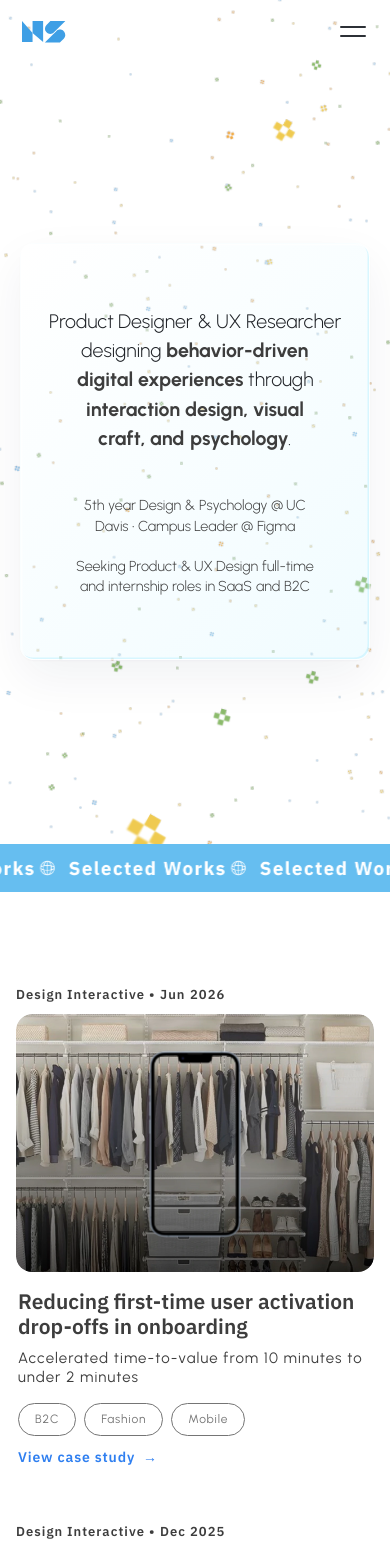
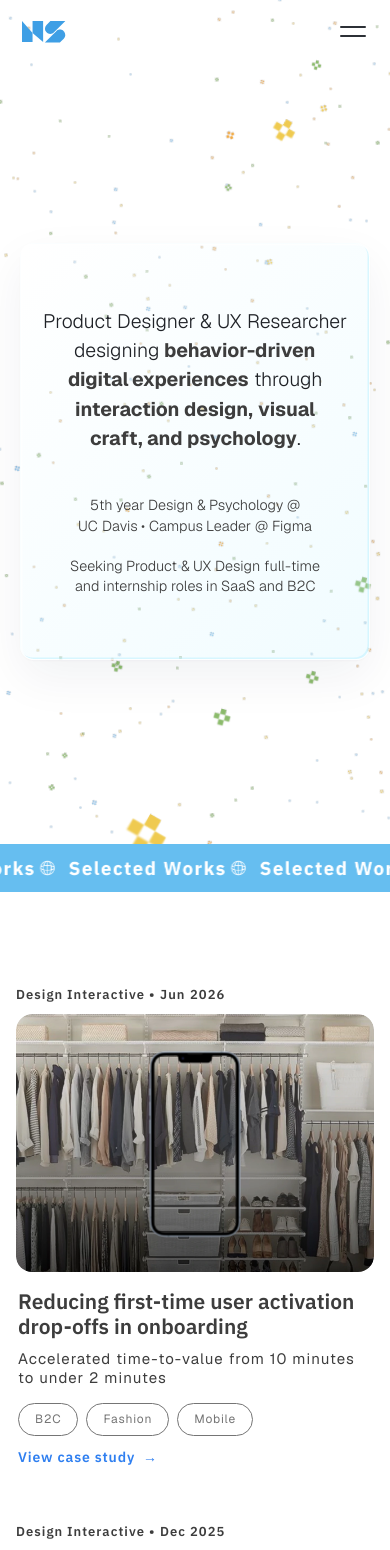
Before and after one commit to nnisalas/DesignPortfolio, a Next.js app: page / in a window 390 px wide. Shown: the top 1550 px of the page. Built offline with nearby package versions, Linux system fonts and the light colour scheme; grey boxes are pictures that could not be loaded.

Commit message:
Revert "Swap the body typeface from Geist to Urbanist"
This reverts commit 8f9f427b264f852619f80c17d7520289f853f4d3.

```diff
--- a/src/app/about-me/page.tsx
+++ b/src/app/about-me/page.tsx
@@ -40,7 +40,7 @@ export default function AboutMe() {
               tag="h1"
               trigger="scroll"
               variant="block"
-              style={{ margin: "0 0 clamp(20px,3vh,30px)", fontFamily: "var(--font-urbanist)", fontSize: 36, fontWeight: 400, lineHeight: 1.25, letterSpacing: ".03em", color: "#1c1f24" }}
+              style={{ margin: "0 0 clamp(20px,3vh,30px)", fontFamily: "var(--font-geist)", fontSize: 36, fontWeight: 400, lineHeight: 1.25, letterSpacing: ".03em", color: "#1c1f24" }}
             >
               Hey, I&apos;m Nathan! A <strong style={{ fontWeight: 600 }}>Product Designer</strong> with a love for anything creative!
             </RevealText>
--- a/src/app/dicircle-case-study/page.tsx
+++ b/src/app/dicircle-case-study/page.tsx
@@ -11,7 +11,7 @@ import CaseStudyVideo from "@/components/CaseStudyVideo";
 // Shares ThreadIt's type scale and section rhythm so the two case studies
 // read as one system.
 const eyebrow: React.CSSProperties = { margin: "0 0 14px", fontFamily: "var(--font-ibm-plex-sans)", fontSize: 14, fontWeight: 600, letterSpacing: ".08em", color: "#2f9fe0" };
-const h2: React.CSSProperties = { margin: "0 0 22px", fontFamily: "var(--font-urbanist)", fontSize: "clamp(22px,5.6vw,27px)", fontWeight: 600, lineHeight: 1.2, letterSpacing: ".03em", color: "#1f2329" };
+const h2: React.CSSProperties = { margin: "0 0 22px", fontFamily: "var(--font-geist)", fontSize: "clamp(22px,5.6vw,27px)", fontWeight: 600, lineHeight: 1.2, letterSpacing: ".03em", color: "#1f2329" };
 const h3: React.CSSProperties = { margin: "0 0 14px", fontFamily: "var(--font-ibm-plex-sans)", fontSize: "clamp(19px,5vw,23px)", fontWeight: 600, lineHeight: 1.3, color: "#1f2329" };
 const body: React.CSSProperties = { margin: "0 0 18px", fontSize: 16, lineHeight: 1.5, letterSpacing: ".06em", color: "#3c424b" };
 const section: React.CSSProperties = { marginBottom: "clamp(44px,7vh,64px)" };
@@ -120,7 +120,7 @@ export default function DiCircleCaseStudy() {
               { label: "Skills", value: "Figma, FigJam, Prototyping, User Interviews" },
             ].map((m) => (
               <div key={m.label}>
-                <h2 style={{ margin: "0 0 7px", fontFamily: "var(--font-urbanist)", fontSize: 16, fontWeight: 600, lineHeight: 1.2, letterSpacing: ".03em", color: "#2f9fe0" }}>{m.label}</h2>
+                <h2 style={{ margin: "0 0 7px", fontFamily: "var(--font-geist)", fontSize: 16, fontWeight: 600, lineHeight: 1.2, letterSpacing: ".03em", color: "#2f9fe0" }}>{m.label}</h2>
                 <p style={{ margin: 0, fontSize: 16, lineHeight: 1.5, letterSpacing: ".06em", color: "#3c424b" }}>{m.value}</p>
               </div>
             ))}
--- a/src/app/globals.css
+++ b/src/app/globals.css
@@ -37,7 +37,7 @@ html, body {
 }
 
 body {
-  font-family: var(--font-urbanist), system-ui, -apple-system, sans-serif;
+  font-family: var(--font-geist), system-ui, -apple-system, sans-serif;
   -webkit-font-smoothing: antialiased;
   color: var(--c-text-primary-2);
   min-height: 100%;
@@ -218,7 +218,7 @@ button { font: inherit; }
    different paddings -- 42px pills for two cards, 34px for the third -- so no
    single scale could match both the capsule height and the type across all
    three. Rendering them means every card is identical by construction.
-   Typography is the spec: Urbanist Regular 16px / 127% / 7%. Stroke and label
+   Typography is the spec: Geist Regular 16px / 127% / 7%. Stroke and label
    keep the #757575 sampled from the exports. Spacing stays on the 4/8 grid. */
 .work-tag-row { display: flex; flex-wrap: wrap; gap: 8px; margin: 24px 0 0; }
 .work-tag {
@@ -227,7 +227,7 @@ button { font: inherit; }
   padding: 8px 24px;
   border: 1px solid #757575;
   border-radius: 999px;
-  font-family: var(--font-urbanist), system-ui, sans-serif;
+  font-family: var(--font-geist), system-ui, sans-serif;
   font-weight: 400;
   font-size: 12px;
   line-height: 1.27;
@@ -412,7 +412,7 @@ section[id] { scroll-margin-top: 96px; }
 .dw-accent-2 { width: 15%; right: 10%; top: 22%; }
 .dw-croissant { width: 27%; right: -4%; bottom: 2%; }
 .dw-hero-copy h1 { margin: 0 0 12px; font-family: var(--font-ibm-plex-sans); font-size: 40px; font-weight: 600; line-height: 1.25; letter-spacing: 0; color: #1f2329; }
-.dw-hero-copy p { margin: 0 0 12px; font-family: var(--font-urbanist); font-size: 20px; font-weight: 400; line-height: 1.5; letter-spacing: 0; color: #3c424b; }
+.dw-hero-copy p { margin: 0 0 12px; font-family: var(--font-geist); font-size: 20px; font-weight: 400; line-height: 1.5; letter-spacing: 0; color: #3c424b; }
 .dw-hero-copy p:last-child { margin-bottom: 0; }
 
 /* GRID */
@@ -475,9 +475,9 @@ section[id] { scroll-margin-top: 96px; }
 }
 
 .dw-title { margin: 0 0 8px; font-family: var(--font-ibm-plex-sans); font-size: 36px; font-weight: 500; line-height: 1.25; letter-spacing: 0; color: #1f2329; }
-/* Urbanist Light 16 / 125% / 0 tracking / #6C6C6C */
-.dw-blurb { margin: 0; font-family: var(--font-urbanist); font-size: 16px; font-weight: 300; line-height: 1.25; letter-spacing: 0; color: #6C6C6C; }
-.dw-note { margin: 6px 0 0; font-family: var(--font-urbanist); font-size: 16px; font-weight: 400; line-height: 1.25; letter-spacing: 0; color: #2f7ff0; }
+/* Geist Light 16 / 125% / 0 tracking / #6C6C6C */
+.dw-blurb { margin: 0; font-family: var(--font-geist); font-size: 16px; font-weight: 300; line-height: 1.25; letter-spacing: 0; color: #6C6C6C; }
+.dw-note { margin: 6px 0 0; font-family: var(--font-geist); font-size: 16px; font-weight: 400; line-height: 1.25; letter-spacing: 0; color: #2f7ff0; }
 
 /* 2-up between the two guides: jumping 3-up straight to 1-up at the phone
    breakpoint would leave a tablet mostly empty. */
--- a/src/app/layout.tsx
+++ b/src/app/layout.tsx
@@ -1,12 +1,12 @@
 import type { Metadata } from "next";
-import { Urbanist, IBM_Plex_Sans } from "next/font/google";
+import { Geist, IBM_Plex_Sans } from "next/font/google";
 import Script from "next/script";
 import "./globals.css";
 // import CustomCursor from "@/components/CustomCursor"; // unmounted for now
 import PageTransition from "@/components/PageTransition";
 
-const urbanist = Urbanist({
-  variable: "--font-urbanist",
+const geist = Geist({
+  variable: "--font-geist",
   subsets: ["latin"],
   weight: ["300", "400", "500", "600", "700"],
 });
@@ -28,7 +28,7 @@ export default function RootLayout({
   children: React.ReactNode;
 }>) {
   return (
-    <html lang="en" className={`${urbanist.variable} ${ibmPlexSans.variable}`}>
+    <html lang="en" className={`${geist.variable} ${ibmPlexSans.variable}`}>
       <body>
         {/* Two things fight PixelIntro's "always land at the top" intent
             on the homepage, both native browser behavior that runs before
--- a/src/app/threadit-case-study/page.tsx
+++ b/src/app/threadit-case-study/page.tsx
@@ -9,7 +9,7 @@ import BeforeAfterToggle from "@/components/BeforeAfterToggle";
 import PhoneVideo from "@/components/PhoneVideo";
 
 const eyebrow: React.CSSProperties = { margin: "0 0 14px", fontFamily: "var(--font-ibm-plex-sans)", fontSize: 14, fontWeight: 600, letterSpacing: ".08em", color: "#2f9fe0" };
-const h2: React.CSSProperties = { margin: "0 0 22px", fontFamily: "var(--font-urbanist)", fontSize: "clamp(22px,5.6vw,27px)", fontWeight: 600, lineHeight: 1.2, letterSpacing: ".03em", color: "#1f2329" };
+const h2: React.CSSProperties = { margin: "0 0 22px", fontFamily: "var(--font-geist)", fontSize: "clamp(22px,5.6vw,27px)", fontWeight: 600, lineHeight: 1.2, letterSpacing: ".03em", color: "#1f2329" };
 const body: React.CSSProperties = { margin: "0 0 18px", fontSize: 16, lineHeight: 1.5, letterSpacing: ".06em", color: "#3c424b" };
 const section: React.CSSProperties = { marginBottom: "clamp(44px,7vh,64px)" };
 
@@ -76,7 +76,7 @@ export default function ThreadItCaseStudy() {
               { label: "Skills", value: "Figma, Design Systems, Prototyping, Hi-Fi Design, User Interviews" },
             ].map((m) => (
               <div key={m.label}>
-                <h2 style={{ margin: "0 0 7px", fontFamily: "var(--font-urbanist)", fontSize: 16, fontWeight: 600, lineHeight: 1.2, letterSpacing: ".03em", color: "#2f9fe0" }}>{m.label}</h2>
+                <h2 style={{ margin: "0 0 7px", fontFamily: "var(--font-geist)", fontSize: 16, fontWeight: 600, lineHeight: 1.2, letterSpacing: ".03em", color: "#2f9fe0" }}>{m.label}</h2>
                 <p style={{ margin: 0, fontSize: 16, lineHeight: 1.5, letterSpacing: ".06em", color: "#3c424b" }}>{m.value}</p>
               </div>
             ))}
--- a/src/app/triceratops-case-study/page.tsx
+++ b/src/app/triceratops-case-study/page.tsx
@@ -9,7 +9,7 @@ import CaseStudyVideo from "@/components/CaseStudyVideo";
 // Eyebrows use the club's green rather than the blue the other two case
 // studies share.
 const eyebrow: React.CSSProperties = { margin: "0 0 14px", fontFamily: "var(--font-ibm-plex-sans)", fontSize: 14, fontWeight: 600, letterSpacing: ".08em", color: "#2F6F25" };
-const h2: React.CSSProperties = { margin: "0 0 22px", fontFamily: "var(--font-urbanist)", fontSize: "clamp(22px,5.6vw,27px)", fontWeight: 600, lineHeight: 1.2, letterSpacing: ".03em", color: "#1f2329" };
+const h2: React.CSSProperties = { margin: "0 0 22px", fontFamily: "var(--font-geist)", fontSize: "clamp(22px,5.6vw,27px)", fontWeight: 600, lineHeight: 1.2, letterSpacing: ".03em", color: "#1f2329" };
 const h3: React.CSSProperties = { margin: "0 0 14px", fontFamily: "var(--font-ibm-plex-sans)", fontSize: "clamp(19px,5vw,23px)", fontWeight: 600, lineHeight: 1.3, color: "#1f2329" };
 const body: React.CSSProperties = { margin: "0 0 18px", fontSize: 16, lineHeight: 1.5, letterSpacing: ".06em", color: "#3c424b" };
 const section: React.CSSProperties = { marginBottom: "clamp(44px,7vh,64px)" };
@@ -63,7 +63,7 @@ export default function TriceratopsCaseStudy() {
               { label: "Skills", value: "Figma, Claude, User Interviews, Design Systems" },
             ].map((m) => (
               <div key={m.label}>
-                <h2 style={{ margin: "0 0 7px", fontFamily: "var(--font-urbanist)", fontSize: 16, fontWeight: 600, lineHeight: 1.2, letterSpacing: ".03em", color: "#2F6F25" }}>{m.label}</h2>
+                <h2 style={{ margin: "0 0 7px", fontFamily: "var(--font-geist)", fontSize: 16, fontWeight: 600, lineHeight: 1.2, letterSpacing: ".03em", color: "#2F6F25" }}>{m.label}</h2>
                 <p style={{ margin: 0, fontSize: 16, lineHeight: 1.5, letterSpacing: ".06em", color: "#3c424b" }}>{m.value}</p>
               </div>
             ))}
--- a/src/components/HeroVisuals.tsx
+++ b/src/components/HeroVisuals.tsx
@@ -632,7 +632,7 @@ export default function HeroVisuals() {
             margin: 0,
             // The glass frame now supplies the measure via its own maxWidth.
             maxWidth: "100%",
-            fontFamily: "var(--font-urbanist)",
+            fontFamily: "var(--font-geist)",
             // Below ~520px the flat 26px floor was spilling this sentence onto
             // 7 lines, so under that width the size tracks the viewport (5vw)
             // instead, which holds the headline to 5 lines from 360 to 430.
@@ -658,7 +658,7 @@ export default function HeroVisuals() {
             trigger="load"
             variant="words"
             stagger={0.04}
-            style={{ margin: 0, fontFamily: "var(--font-urbanist)", fontSize: "min(clamp(16px,2.2vw,24px), max(14px,3.7vw))", lineHeight: 1.4, textWrap: "balance", fontWeight: 300, color: "#3d3d3d" }}
+            style={{ margin: 0, fontFamily: "var(--font-geist)", fontSize: "min(clamp(16px,2.2vw,24px), max(14px,3.7vw))", lineHeight: 1.4, textWrap: "balance", fontWeight: 300, color: "#3d3d3d" }}
           >
             5th year Design &amp; Psychology @ UC Davis • Campus Leader @ Figma
           </RevealText>
@@ -667,7 +667,7 @@ export default function HeroVisuals() {
             trigger="load"
             variant="words"
             stagger={0.04}
-            style={{ margin: "clamp(20px,3vw,32px) 0 0", fontFamily: "var(--font-urbanist)", fontSize: "min(clamp(16px,2.2vw,24px), max(14px,3.7vw))", lineHeight: 1.4, textWrap: "balance", fontWeight: 300, color: "#3d3d3d" }}
+            style={{ margin: "clamp(20px,3vw,32px) 0 0", fontFamily: "var(--font-geist)", fontSize: "min(clamp(16px,2.2vw,24px), max(14px,3.7vw))", lineHeight: 1.4, textWrap: "balance", fontWeight: 300, color: "#3d3d3d" }}
           >
             Seeking Product &amp; UX Design full-time and internship roles in SaaS and B2C
           </RevealText>
@@ -748,13 +748,13 @@ export default function HeroVisuals() {
           />
           <div style={{ position: "absolute", left: "5.74%", top: "8.94%", width: "87.53%", height: "80.03%", boxSizing: "border-box", display: "flex", flexDirection: "column", padding: "5% 5.5% 3.5%" }}>
             <div style={{ flex: 1, display: "flex", alignItems: "center", justifyContent: "center" }}>
-              <RevealText tag="p" trigger="load" variant="words" stagger={0.03} style={{ margin: 0, fontFamily: "var(--font-urbanist)", fontSize: "3.55cqw", lineHeight: 1.5, fontWeight: 300, color: "#1f2227", textAlign: "left" }}>
+              <RevealText tag="p" trigger="load" variant="words" stagger={0.03} style={{ margin: 0, fontFamily: "var(--font-geist)", fontSize: "3.55cqw", lineHeight: 1.5, fontWeight: 300, color: "#1f2227", textAlign: "left" }}>
                 Product Designer &amp; UX researcher who designs{" "}
                 <span style={{ fontWeight: 700, color: "#3d3d3d" }}>behavioral and interactive web experiences</span> grounded in{" "}
                 <span style={{ fontWeight: 700, color: "#3d3d3d" }}>systems thinking and user research</span>
               </RevealText>
             </div>
-            <RevealText tag="p" trigger="load" variant="words" stagger={0.05} style={{ margin: 0, fontFamily: "var(--font-urbanist)", fontSize: "2.1cqw", lineHeight: 1.4, fontWeight: 300, letterSpacing: ".02em", color: "#2c3036", textAlign: "center" }}>
+            <RevealText tag="p" trigger="load" variant="words" stagger={0.05} style={{ margin: 0, fontFamily: "var(--font-geist)", fontSize: "2.1cqw", lineHeight: 1.4, fontWeight: 300, letterSpacing: ".02em", color: "#2c3036", textAlign: "center" }}>
               View my works!
             </RevealText>
           </div>
@@ -880,7 +880,7 @@ export default function HeroVisuals() {
                 trigger="load"
                 variant="words"
                 stagger={0.03}
-                style={{ margin: 0, fontFamily: "var(--font-urbanist)", fontSize: `min(${M_HEADLINE_FS.toFixed(3)}cqw, 21px)`, lineHeight: 1.45, fontWeight: 300, color: "#1f2227" }}
+                style={{ margin: 0, fontFamily: "var(--font-geist)", fontSize: `min(${M_HEADLINE_FS.toFixed(3)}cqw, 21px)`, lineHeight: 1.45, fontWeight: 300, color: "#1f2227" }}
               >
                 Product Designer &amp; UX researcher who designs{" "}
                 <span style={{ fontWeight: 700, color: "#3d3d3d" }}>behavioral and interactive web experiences</span> grounded in{" "}
@@ -892,7 +892,7 @@ export default function HeroVisuals() {
                   trigger="load"
                   variant="words"
                   stagger={0.04}
-                  style={{ margin: 0, fontFamily: "var(--font-urbanist)", fontSize: "min(3cqw, 13px)", lineHeight: 1.5, fontWeight: 300, letterSpacing: ".05em", color: "#3d3d3d" }}
+                  style={{ margin: 0, fontFamily: "var(--font-geist)", fontSize: "min(3cqw, 13px)", lineHeight: 1.5, fontWeight: 300, letterSpacing: ".05em", color: "#3d3d3d" }}
                 >
                   5th year Design &amp; Psychology @ UC Davis •<br />
                   Campus Leader @ Figma
@@ -902,7 +902,7 @@ export default function HeroVisuals() {
                   trigger="load"
                   variant="words"
                   stagger={0.04}
-                  style={{ margin: "2.2cqw 0 0", fontFamily: "var(--font-urbanist)", fontSize: "min(3cqw, 13px)", lineHeight: 1.5, fontWeight: 300, letterSpacing: ".05em", color: "#3d3d3d" }}
+                  style={{ margin: "2.2cqw 0 0", fontFamily: "var(--font-geist)", fontSize: "min(3cqw, 13px)", lineHeight: 1.5, fontWeight: 300, letterSpacing: ".05em", color: "#3d3d3d" }}
                 >
                   Currently seeking Product &amp; UX Design internships across tech and entertainment
                 </RevealText>
@@ -1002,7 +1002,7 @@ export default function HeroVisuals() {
                 trigger="load"
                 variant="words"
                 stagger={0.03}
-                style={{ margin: 0, fontFamily: "var(--font-urbanist)", fontSize: HEADLINE_FS * sScene, lineHeight: 1.45, fontWeight: 300, color: "#1f2227" }}
+                style={{ margin: 0, fontFamily: "var(--font-geist)", fontSize: HEADLINE_FS * sScene, lineHeight: 1.45, fontWeight: 300, color: "#1f2227" }}
               >
                 Product Designer &amp; UX researcher who designs{" "}
                 <span style={{ fontWeight: 700, color: "#3d3d3d" }}>behavioral and interactive web experiences</span> grounded in{" "}
@@ -1014,7 +1014,7 @@ export default function HeroVisuals() {
                   trigger="load"
                   variant="words"
                   stagger={0.04}
-                  style={{ margin: 0, fontFamily: "var(--font-urbanist)", fontSize: SUB_FS * sScene, lineHeight: 1.5, fontWeight: 300, letterSpacing: ".05em", color: "#3d3d3d" }}
+                  style={{ margin: 0, fontFamily: "var(--font-geist)", fontSize: SUB_FS * sScene, lineHeight: 1.5, fontWeight: 300, letterSpacing: ".05em", color: "#3d3d3d" }}
                 >
                   5th year Design &amp; Psychology @ UC Davis •<br />
                   Campus Leader @ Figma
@@ -1026,7 +1026,7 @@ export default function HeroVisuals() {
                   stagger={0.04}
                   style={{
                     margin: `${20 * sScene}px 0 0`,
-                    fontFamily: "var(--font-urbanist)",
+                    fontFamily: "var(--font-geist)",
                     fontSize: SUB_FS * sScene,
                     lineHeight: 1.5,
                     fontWeight: 300,
--- a/src/components/PixelIntro.tsx
+++ b/src/components/PixelIntro.tsx
@@ -172,7 +172,7 @@ export default function PixelIntro() {
           transition: "opacity 420ms ease",
         }}
       >
-        <span style={{ fontFamily: "var(--font-urbanist), system-ui, sans-serif", fontSize: "clamp(22px,3.4vw,44px)", fontWeight: 300, letterSpacing: "0.01em", color: "#FFFFFF" }}>
+        <span style={{ fontFamily: "var(--font-geist), system-ui, sans-serif", fontSize: "clamp(22px,3.4vw,44px)", fontWeight: 300, letterSpacing: "0.01em", color: "#FFFFFF" }}>
           {typed}
         </span>
         <span
--- a/src/components/ScrollHighlightIntro.tsx
+++ b/src/components/ScrollHighlightIntro.tsx
@@ -20,7 +20,7 @@ const WORDS = [...WORDS_1, ...WORDS_2, ...WORDS_3];
 
 const paragraphStyle: React.CSSProperties = {
   margin: 0,
-  fontFamily: "var(--font-urbanist), system-ui, sans-serif",
+  fontFamily: "var(--font-geist), system-ui, sans-serif",
   fontWeight: 300,
   // The flat 20px floor below 555px was the "text is big on mobile" half of
   // the problem. Under that width the size now tracks the viewport instead,
--- a/src/components/WorkCards.tsx
+++ b/src/components/WorkCards.tsx
@@ -26,7 +26,7 @@ function CardText({ title, subtitle, tags }: { title: string; subtitle: string;
         trigger="scroll"
         variant="lines"
         stagger={0.08}
-        style={{ margin: "clamp(10px,1vw,14px) 0 0", fontFamily: "var(--font-urbanist)", fontWeight: 400, fontSize: "clamp(15px,1.4vw,17px)", lineHeight: 1.27, letterSpacing: ".07em", color: "#3D3D3D" }}
+        style={{ margin: "clamp(10px,1vw,14px) 0 0", fontFamily: "var(--font-geist)", fontWeight: 400, fontSize: "clamp(15px,1.4vw,17px)", lineHeight: 1.27, letterSpacing: ".07em", color: "#3D3D3D" }}
       >
         {subtitle}
       </RevealText>
```
